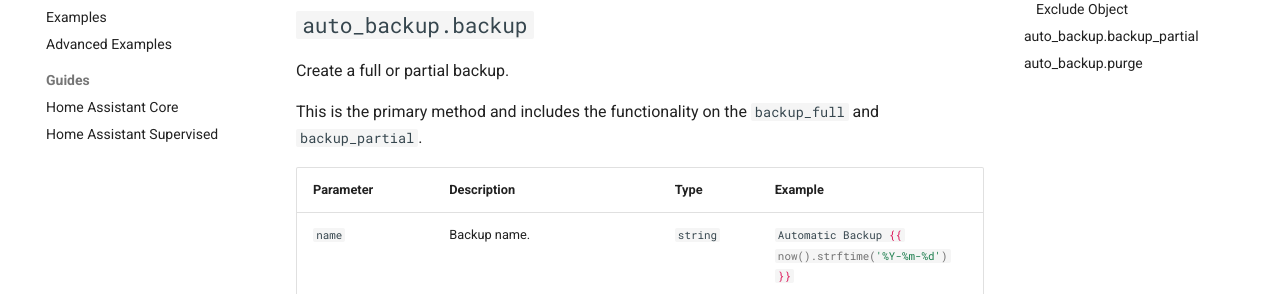
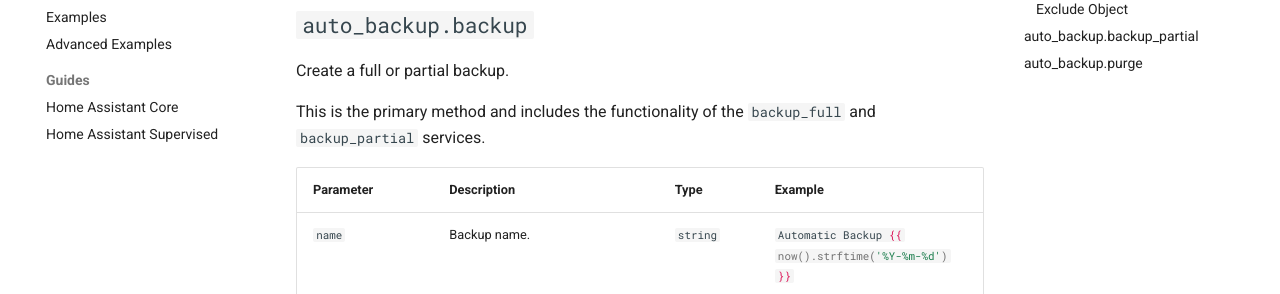
Before and after one commit to jcwillox/hass-auto-backup, an MkDocs documentation site: the page built from docs/services.md, in a window 1280 px wide and 900 px high. Shown: the part 264-558 px from the top of the window. Built offline with MkDocs 1.6.1 and Material for MkDocs 9.7.7, drawn with Linux system fonts in a browser that asks for light colours; comment, search, counter and statistics services are not loaded.

Commit message:
Update docs

```diff
--- a/docs/services.md
+++ b/docs/services.md
@@ -6,7 +6,7 @@
 
 Create a full or partial backup.
 
-This is the primary method and includes the functionality on the `backup_full` and `backup_partial`.
+This is the primary method and includes the functionality of the `backup_full` and `backup_partial` services.
 
 | Parameter                                    | Description                                               | Type        | Example                                                     |
 | -------------------------------------------- | --------------------------------------------------------- | ----------- | ----------------------------------------------------------- |
```
